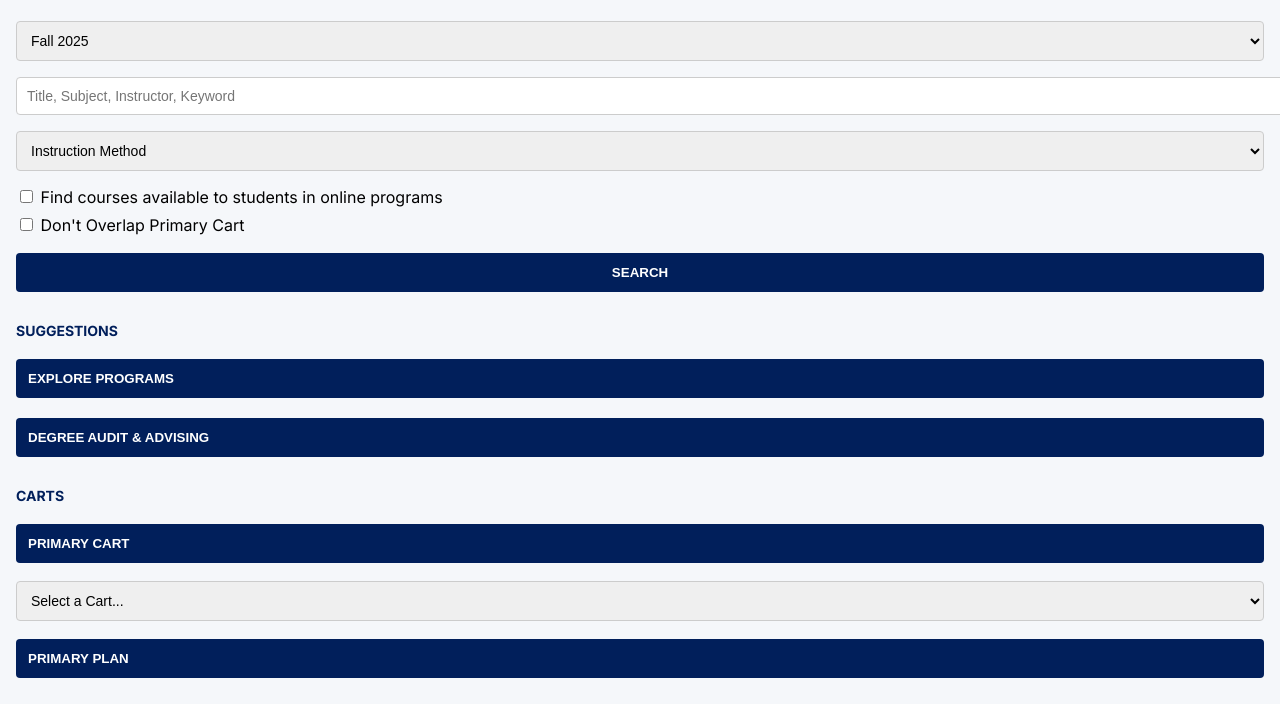
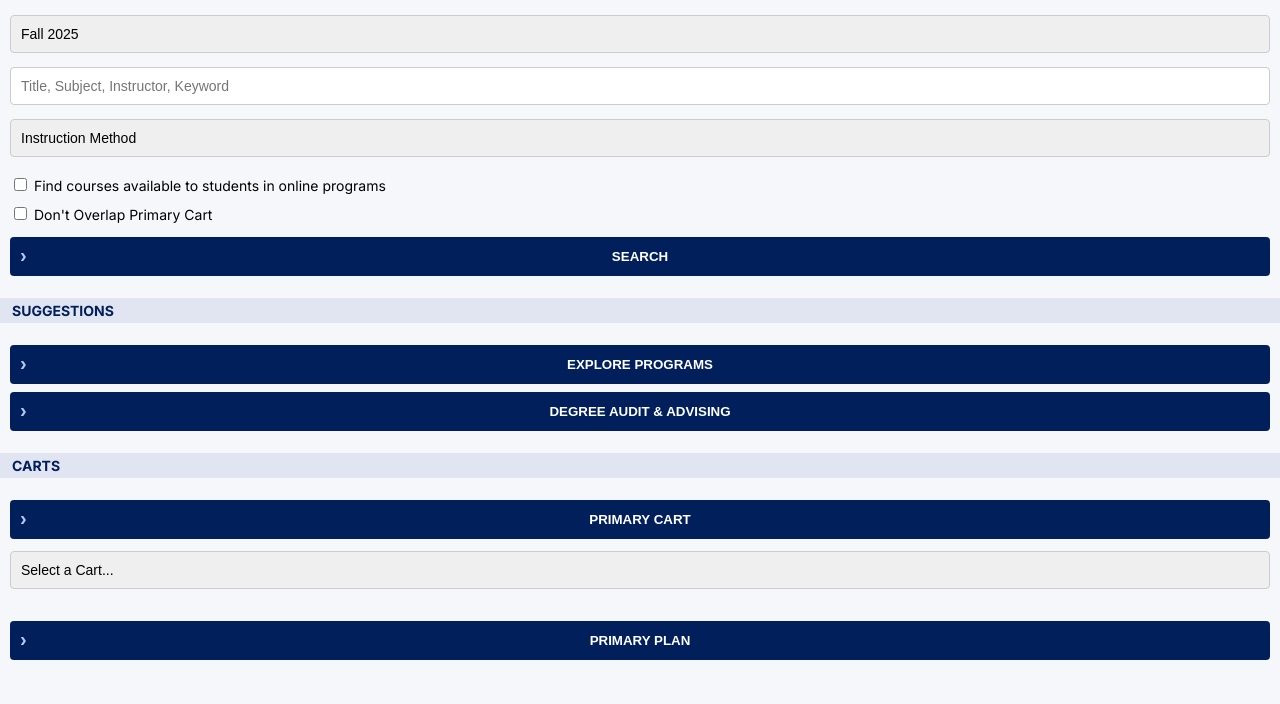
Before and after one commit to gumillie222/cis5210-gumillie-assignment1, a plain HTML site: page Assignment1/index.html in a window 1280 px wide. Shown: the part 96-800 px from the top of the page. Drawn offline with Linux system fonts and the light colour scheme.

Commit message:
min works

```diff
--- a/Assignment1/index.html
+++ b/Assignment1/index.html
@@ -25,7 +25,7 @@
         <!-- Search Container -->
         <div class="container">
             <!-- Semester Selection -->
-            <select>
+            <select class="dropdown">
             <option>Fall 2025</option>
             <option>Summer 2025</option>
             <option>Spring 2025</option>
@@ -38,7 +38,7 @@
             <input type="text" placeholder="Title, Subject, Instructor, Keyword">
 
             <!-- Instruction Method -->
-            <select>
+            <select class="dropdown">
             <option>Instruction Method</option>
             <option>In-Person</option>
             <option>Online</option>
@@ -57,23 +57,29 @@
             </div>
 
             <button>SEARCH</button>
+        </div>
 
          <!-- Suggestions Section -->
-            <div class="section">
+
         <h3>SUGGESTIONS</h3>
+
+        <div class="container">
             <button>EXPLORE PROGRAMS</button>
             <button>DEGREE AUDIT & ADVISING</button>
         </div>
 
+        <h3>CARTS</h3>
+
         <!-- Carts Section -->
-            <div class="section">
-            <h3>CARTS</h3>
+        <div class="container">
+
         <button>PRIMARY CART</button>
         <select class="dropdown">
             <option>Select a Cart...</option>
         </select>
+        <br/>
+        <br/>
         <button>PRIMARY PLAN</button>
-            </div>
         </div>
 
     </body>
--- a/Assignment1/styles.css
+++ b/Assignment1/styles.css
@@ -30,22 +30,33 @@ h2 {
   font-weight: 200;
 }
 
+h3 {
+  background: #e1e4f1;
+  color: #011F5B;
+  padding: 4px 12px;
+  margin: 8px 0;
+  font-size: 14px;
+}
+
 /* Main Content */
 .container {
-  padding: 16px;
+  padding: 10px;
 }
 
 select, input[type="text"] {
   width: 100%;
   padding: 10px;
-  margin: 8px 0;
+  margin: 6px 0px;
   border: 1px solid #ccc;
   border-radius: 4px;
   font-size: 14px;
+  box-sizing: border-box;
+  appearance: none;
 }
 
 .checkbox {
-  margin: 8px 0;
+  margin: 10px 0;
+  font-size: 14px;
 }
 
 button {
@@ -56,7 +67,7 @@ button {
   border-radius: 4px;
   width: 100%;
   padding: 12px;
-  margin: 10px 0;
+  margin: 4px 0;
   cursor: pointer;
 }
 
@@ -64,20 +75,13 @@ button:hover {
   background: #022c7a;
 }
 
-.section {
-  margin-top: 20px;
-}
-
-.section h3 {
-  margin: 0 0 10px 0;
-  font-size: 14px;
-  color: #011F5B;
-}
-
-.section button {
-  background: #011F5B;
-  text-align: left;
-  padding: 12px;
+button::before {
+  content: "›";
+  position: absolute;
+  left: 20px;
+  transform: translateY(-20%);
+  font-size: 20px;
+  color: #b4c8f6;
 }
 
 .dropdown {
```
Lines whose indentation alone changed are shown as unchanged.
